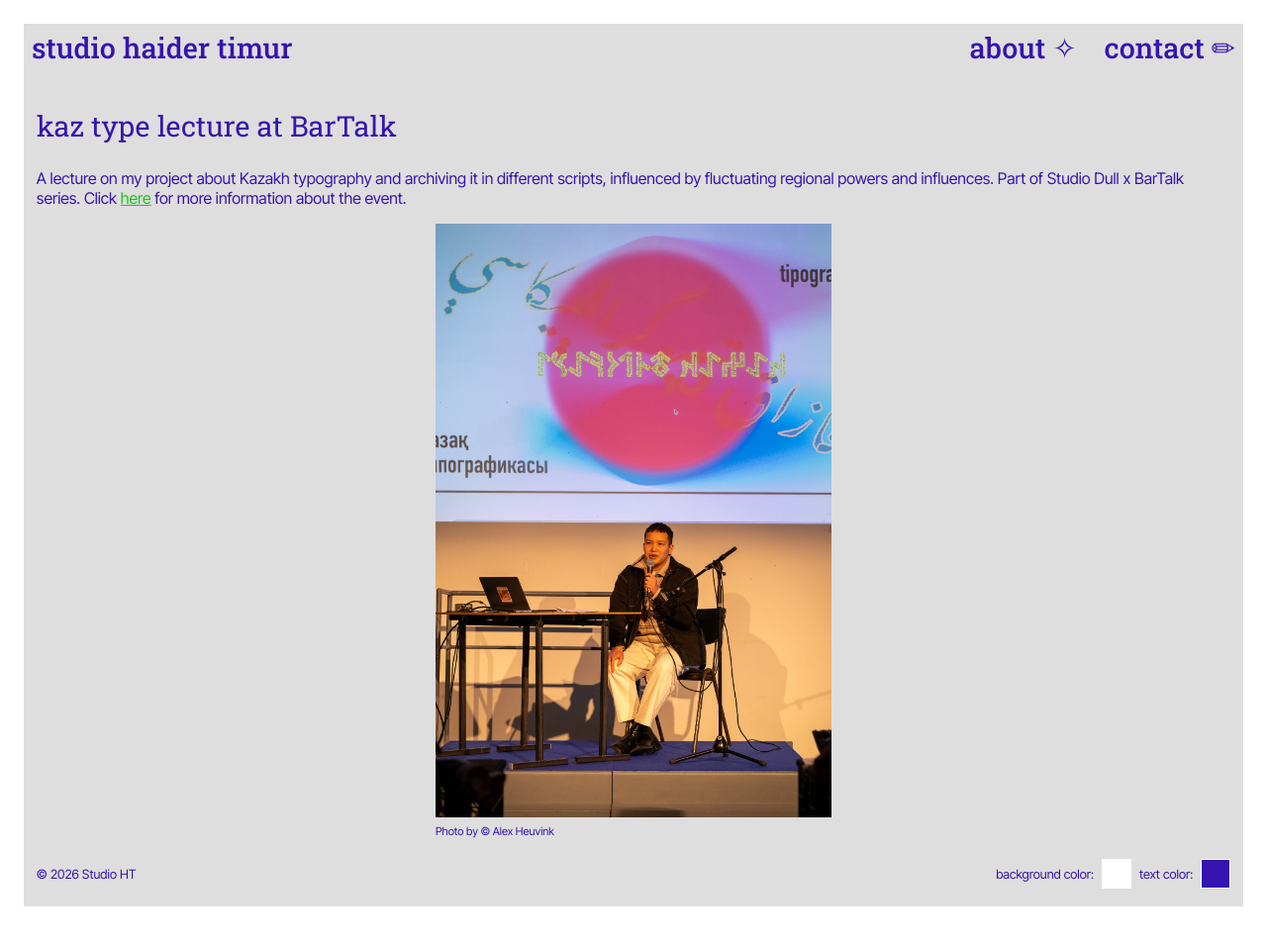
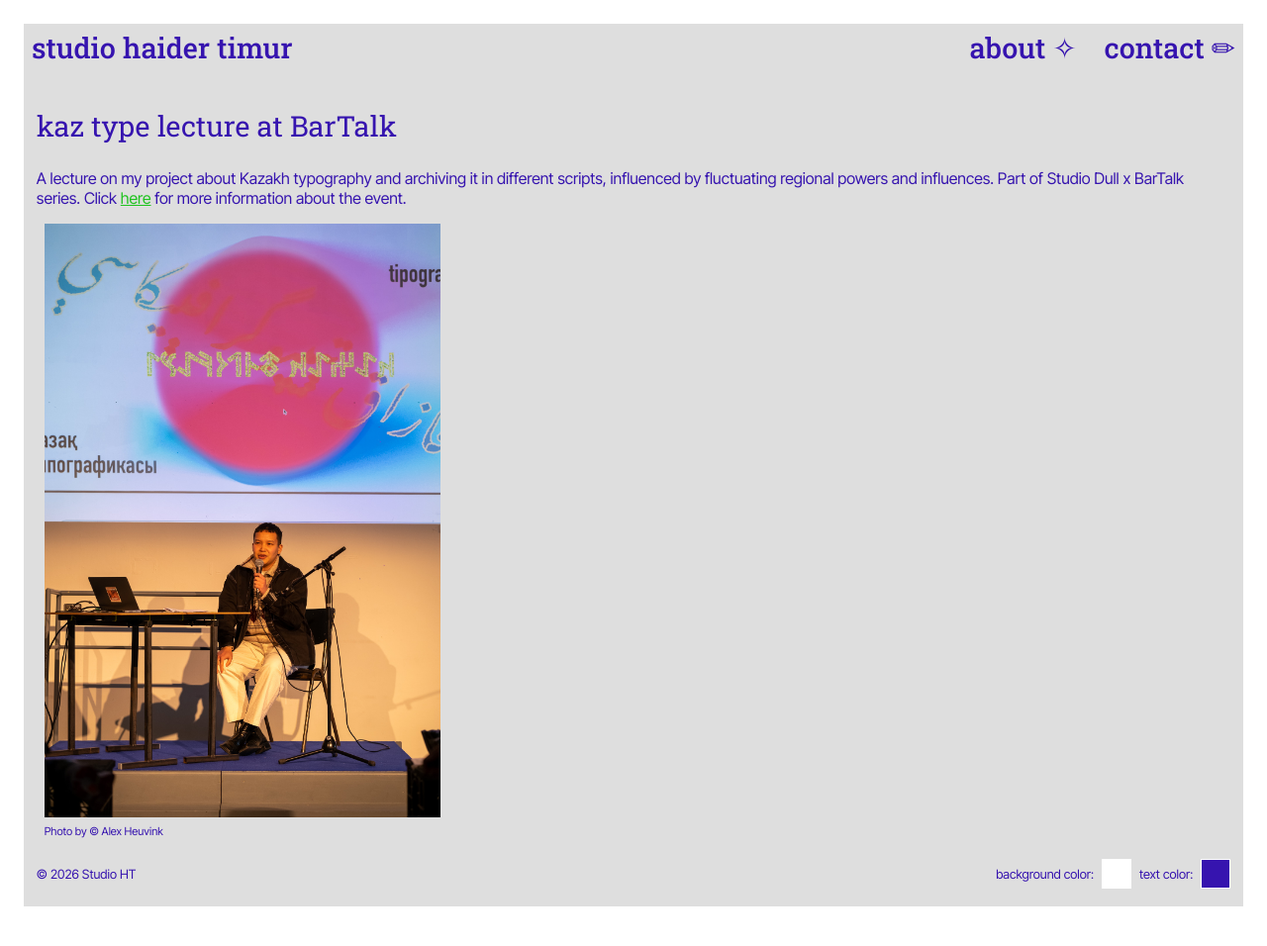
Before and after one commit to haider-timur/studioht, a Jekyll site: the page built from _projects/kaztypebartalk.md, in a window 1280 px wide. Shown: the whole page at 99% size. Built offline with Jekyll 4.4.1, drawn with Linux system fonts in a browser that asks for light colours.

Commit message:
margin-proj-gallery-only-child

```diff
--- a/assets/css/style.css
+++ b/assets/css/style.css
@@ -235,7 +235,7 @@ nav {
 
 .project-gallery figure:only-child {
   max-width: 400px;
-  margin: 0 auto;
+  margin: 0 0.5rem;
 }
 
 .project-gallery figcaption {
```
